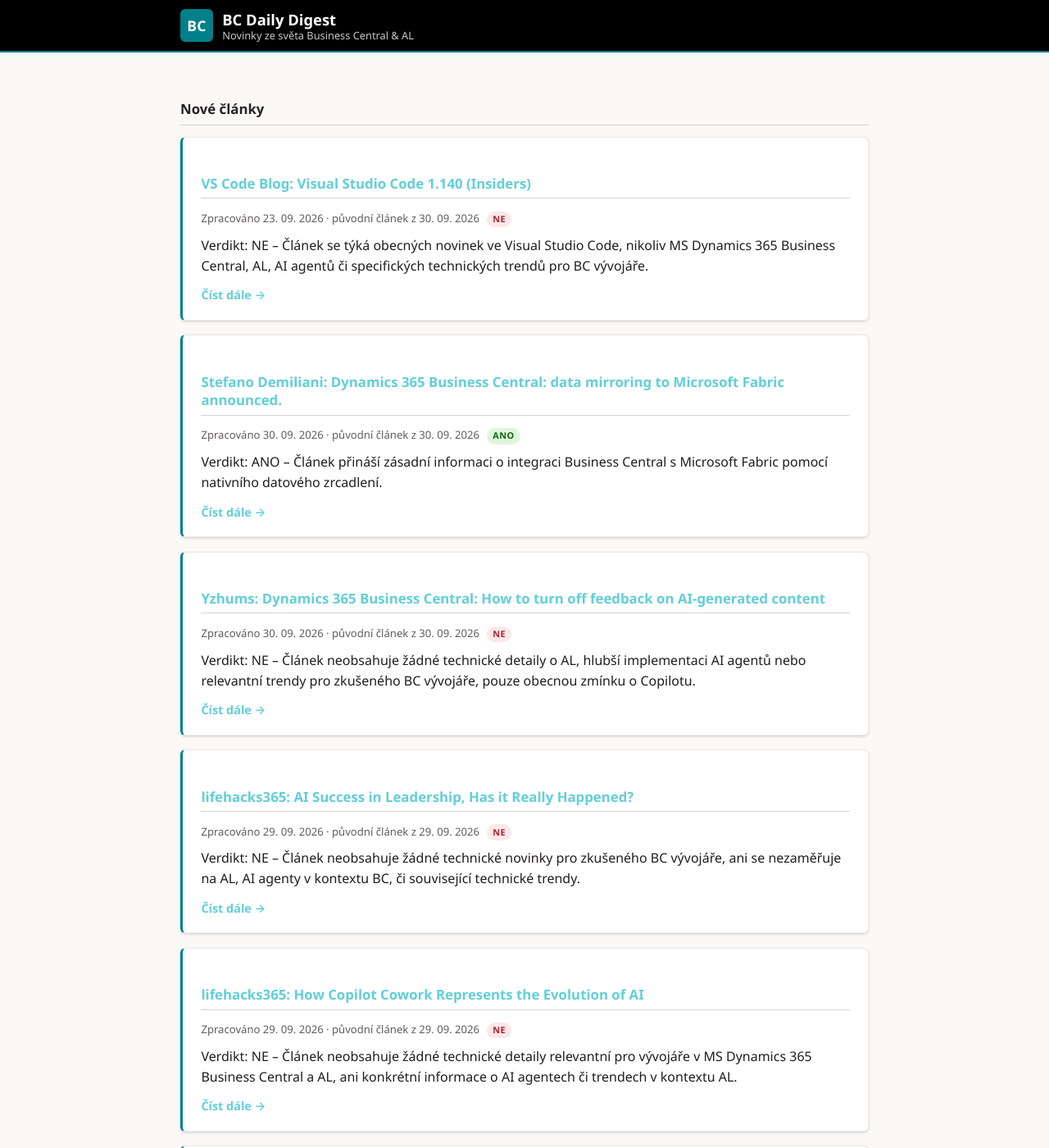
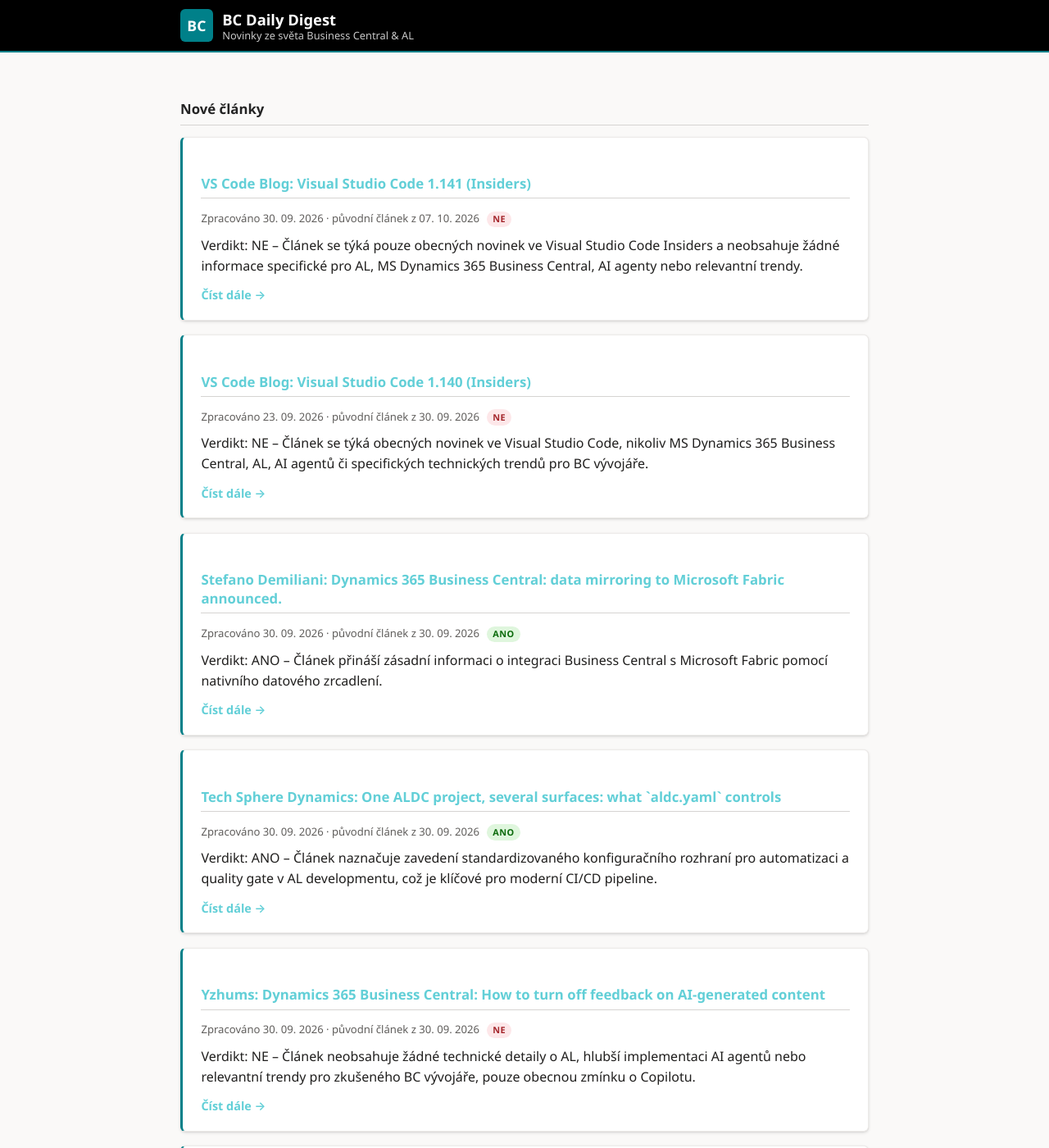
Before and after one commit to ValsorimS/bc-daily-digest, a Jekyll site: the page built from index.md, in a window 1280 px wide and 1400 px high. Shown: the whole window at 82% size. Built offline with Jekyll 4.4.1, drawn with Linux system fonts in a browser that asks for light colours.

Commit message:
Update daily digest

```diff
--- a/_posts/2026-09-30-lifehacks365-2.md
+++ b/_posts/2026-09-30-lifehacks365-2.md
@@ -1,16 +1,16 @@
 ---
 layout: post
-title: "lifehacks365: How Copilot Cowork Represents the Evolution of AI"
+title: "lifehacks365: Governance OR Momentum"
 published: true
-original_date: 2026-08-19
+original_date: 2026-06-03
 ---
 
-Verdikt: NE – článek neobsahuje žádné technické novinky relevantní pro MS Dynamics 365 Business Central vývojáře v oblasti AL nebo specifických AI integrací do BC.
+Verdikt: NE – Text neobsahuje žádné technické novinky ani detaily týkající se MS Dynamics 365 Business Central, AL, AI agentů či trendů v kontextu BC.
 
 <!--více-->
 
-*   Analyzovaný text popisuje obecný posun AI, včetně konceptu „Copilot Cowork“, od úkolově orientovaného k výsledkově orientovanému přístupu. Nejsou zde uvedeny žádné konkrétní technické detaily ani AL-specifické implementační body pro Business Central, které by popisovaly integraci tohoto paradigmatu do AL kódu, např. nové třídy pro AI agenty, eventy, nebo API rozhraní pro interakci s těmito systémy.
-*   Z textu nevyplývají žádné novinky týkající se rozšíření AL jazyka, nových objektů (např. `AI Agent Codeunit`), specifických datových typů pro manipulaci s AI modely, nebo metod pro řízení generativních AI procesů přímo z AL. Chybí jakákoliv zmínka o funkcích jako `AI.Invoke`, `Copilot.GenerateResponse` či obdobných v kontextu AL.
-*   Přestože text hovoří o evoluci AI, postrádá jakékoliv technické trendy nebo plány pro integraci „Copilot Cowork“ či obdobných AI agentů přímo do ERP kontextu Business Central. Není zmíněna roadmapa pro využití AI pro automatizaci specifických BC procesů (např. automatické generování objednávek, predikce poptávky s využitím AI přímo v AL), ani nové architektonické vzory pro AI-enhanced BC řešení.
+*   Text nepředstavuje žádné nové technické funkce, verze či aktualizace pro MS Dynamics 365 Business Central ani žádné specifikace produktových roadmap.
+*   Neobsahuje žádné zmínky o vývoji v jazyce AL, nových direktivách, typech objektů, vylepšeních kompilátoru, diagnostice kódu nebo AL Language Serveru.
+*   Diskuse o AI agentech a Copilotech je abstraktní, zaměřená na organizační výzvy implementace AI, bez jakýchkoli technických detailů integrace, API, SDK nebo přímé relevance pro vývojáře v prostředí Business Central.
 
-[Číst celý článek](https://lifehacks365.com/2026/08/19/how-copilot-cowork-represents-the-evolution-of-ai/?utm_source=rss&utm_medium=rss&utm_campaign=how-copilot-cowork-represents-the-evolution-of-ai)
+[Číst celý článek](https://lifehacks365.com/2026/06/03/governance-or-momentum/?utm_source=rss&utm_medium=rss&utm_campaign=governance-or-momentum)
--- /dev/null
+++ b/_posts/2026-09-30-tech-sphere-dynamics-1.md
@@ -0,0 +1,16 @@
+---
+layout: post
+title: "Tech Sphere Dynamics: One ALDC project, several surfaces: what `aldc.yaml` controls"
+published: true
+original_date: 2026-09-30
+---
+
+Verdikt: ANO – Článek naznačuje zavedení standardizovaného konfiguračního rozhraní pro automatizaci a quality gate v AL developmentu, což je klíčové pro moderní CI/CD pipeline.
+
+<!--více-->
+
+*   **`aldc.yaml` a deklarace struktury:** `aldc.yaml` je konfigurační soubor pro deklaraci `project paths` (cesty k projektovým artefaktům) a `contracts` (definic rozhraní/závislostí) v rámci AL projektů. Standardizuje, jak jsou AL projekty strukturovány a identifikovány pro automatizované procesy.
+*   **ALDC agenty a procesní automatizace:** Tato konfigurace umožňuje `ALDC’s agents and tools` (včetně CI/CD agentů a potenciálně AI agentů) automaticky vyhledávat a operovat s `plans`, `audits`, `solution roots` a metrikami `BCQuality` napříč různými vývojovými prostředími (`different development surfaces`).
+*   **Trendy (AI, Kvalita, Agenti):** Zmínka o "agentech" a `BCQuality` signalizuje posun k pokročilé automatizaci AL vývoje, včetně AI-asistovaného auditování kódu, generování testů, či prediktivní analýzy kvality. `BCQuality` je explicitní referencí na komplexní metriky a standardy specifické pro Business Central.
+
+[Číst celý článek](https://techspheredynamics.com/2026/09/30/aldc-yaml-project-paths-surfaces/)
--- /dev/null
+++ b/_posts/2026-09-30-vs-code-blog-0.md
@@ -0,0 +1,16 @@
+---
+layout: post
+title: "VS Code Blog: Visual Studio Code 1.141 (Insiders)"
+published: true
+original_date: 2026-10-07
+---
+
+Verdikt: NE – Článek se týká pouze obecných novinek ve Visual Studio Code Insiders a neobsahuje žádné informace specifické pro AL, MS Dynamics 365 Business Central, AI agenty nebo relevantní trendy.
+
+<!--více-->
+
+*   Článek oznamuje vydání nové verze Visual Studio Code 1.141 (Insiders), což představuje obecný update vývojového prostředí.
+*   Text neobsahuje žádné technické detaily ani novinky specifické pro AL jazyk, AL Language Extension, AL kompilátor, debugging v Business Central nebo jakékoli tooling vylepšení přímo relevantní pro AL vývojáře.
+*   Nejsou zmíněny žádné AI agenty pro Business Central, jejich integrace, mechanismy rozšíření, ani širší technologické trendy ovlivňující AL vývoj nebo architekturu D365BC.
+
+[Číst celý článek](https://code.visualstudio.com/updates/v1_141)
--- a/history.json
+++ b/history.json
@@ -431,5 +431,8 @@
     "https://lifehacks365.com/2026/08/26/ai-success-in-leadership-has-it-really-happened/?utm_source=rss&utm_medium=rss&utm_campaign=ai-success-in-leadership-has-it-really-happened": "2026-09-30T00:11:34.621345",
     "https://demiliani.com/2026/09/30/dynamics-365-business-central-data-mirroring-to-microsoft-fabric-announced/": "2026-09-30T08:05:14.442599",
     "https://yzhums.com/76396/": "2026-09-30T08:06:46.268579",
-    "https://lifehacks365.com/2026/08/19/how-copilot-cowork-represents-the-evolution-of-ai/?utm_source=rss&utm_medium=rss&utm_campaign=how-copilot-cowork-represents-the-evolution-of-ai": "2026-09-30T08:08:38.751808"
+    "https://lifehacks365.com/2026/08/19/how-copilot-cowork-represents-the-evolution-of-ai/?utm_source=rss&utm_medium=rss&utm_campaign=how-copilot-cowork-represents-the-evolution-of-ai": "2026-09-30T08:08:38.751808",
+    "https://code.visualstudio.com/updates/v1_141": "2026-09-30T16:04:33.184653",
+    "https://techspheredynamics.com/2026/09/30/aldc-yaml-project-paths-surfaces/": "2026-09-30T16:06:44.407663",
+    "https://lifehacks365.com/2026/06/03/governance-or-momentum/?utm_source=rss&utm_medium=rss&utm_campaign=governance-or-momentum": "2026-09-30T16:08:52.266064"
 }
```
